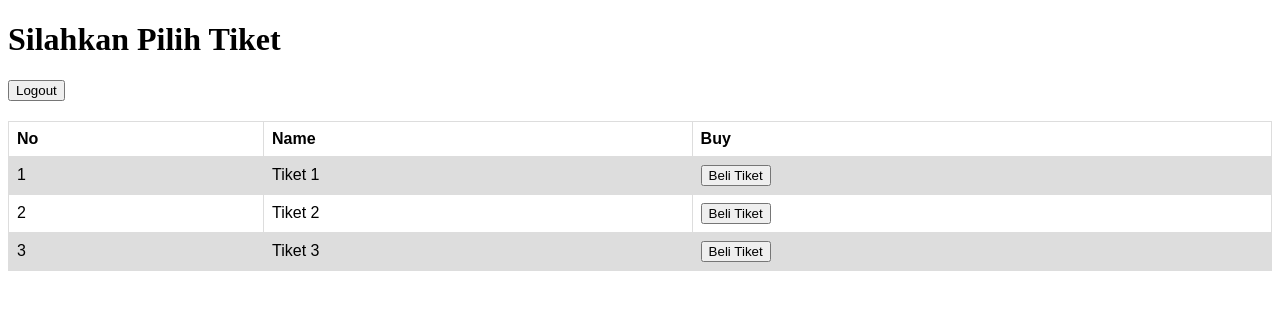
After one commit to Agung-Krisna/Tecartfestival2022, a PHP site: page /tiket-home.php in a window 1280 px wide. The commit adds this page. Shown: the top 310 px of the page. Run offline with PHP 8.4, Linux system fonts and the light colour scheme; a user stored in the database is signed in.

Commit message:
rev web-inject
rev uppp

```diff
--- a/Web/web_inject/index.php
+++ b/Web/web_inject/index.php
@@ -1,6 +1,5 @@
 <?php
 include "config.php";
-
 
 if(isset($_POST['but_submit'])){
 
@@ -21,7 +20,7 @@ if(isset($_POST['but_submit'])){
 
         if($count > 0){
             $_SESSION['uname'] = $uname;
-            header('Location: home.php');
+            header('Location: tiket-home.php');
         }else{
             echo "Invalid username and password";
         }
--- /dev/null
+++ b/Web/web_inject/tiket-home.php
@@ -0,0 +1,71 @@
+<?php
+include "config.php";
+
+// Check user login or not
+if(!isset($_SESSION['uname'])){
+    header('Location: index.php');
+}
+
+// logout
+if(isset($_POST['but_logout'])){
+    session_destroy();
+    // header('Location: index.php');
+}
+
+?>
+<!doctype html>
+<html>
+    <head>
+        <style>
+        table {
+        font-family: arial, sans-serif;
+        border-collapse: collapse;
+        width: 100%;
+        }
+
+        td, th {
+        border: 1px solid #dddddd;
+        text-align: left;
+        padding: 8px;
+        }
+
+        tr:nth-child(even) {
+        background-color: #dddddd;
+        }
+
+        input {
+        margin-bottom: 20px;
+        }
+
+        </style>
+    </head>
+
+    <body>
+        <h1>Silahkan Pilih Tiket</h1>
+        <form method='post' action="/">
+            <input type="submit" value="Logout" name="but_logout">
+        </form>
+        <table>
+        <tr>
+            <th>No</th>
+            <th>Name</th>
+            <th>Buy</th>
+        </tr>
+        <tr>
+            <td>1</td>
+            <td>Tiket 1</td>
+            <td><a href="/tiket/1.php"><button type="button" class="btn btn-danger">Beli Tiket</button></a></td>
+        </tr>
+        <tr>
+            <td>2</td>
+            <td>Tiket 2</td>
+            <td><a href="/tiket/2.php"><button type="button" class="btn btn-danger">Beli Tiket</button></a></td>
+        </tr>
+        <tr>
+            <td>3</td>
+            <td>Tiket 3</td>
+            <td><a href="/tiket/3.php"><button type="button" class="btn btn-danger">Beli Tiket</button></a></td>
+        </tr>
+        </table>
+    </body>
+</html>
```
Also changed, not shown: Web/web_inject/home.php (deleted, +0 -24 lines), Web/web_inject/tiket/1.php (added, +15 -0 lines), Web/web_inject/tiket/2.php (added, +15 -0 lines), Web/web_inject/tiket/3.php (added, +15 -0 lines), Web/web_inject/tiket/333.php (added, +15 -0 lines), Web/web_inject/tiket/tiket.php (added, +37 -0 lines), Web/web_inject/users.sql (added, +11 -0 lines), Web/web_inject/beli_tiket.jpg (added).
